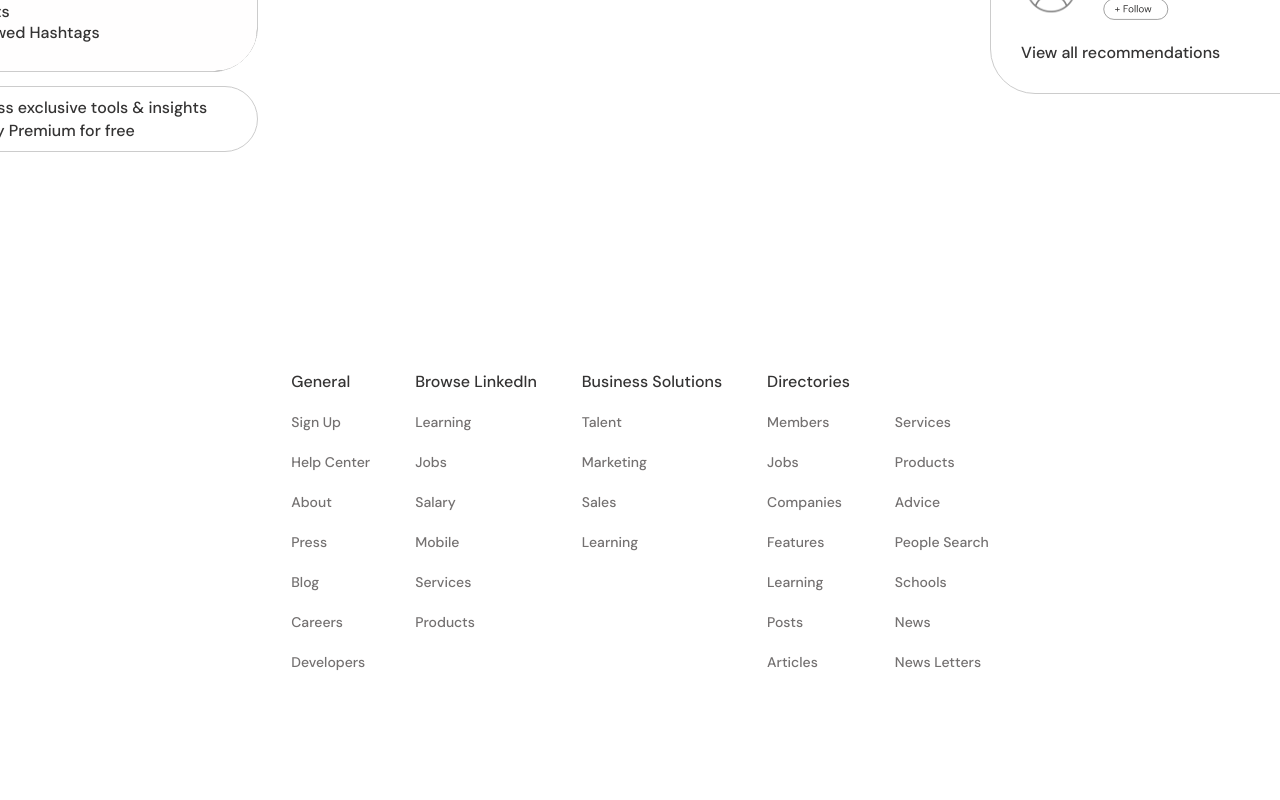
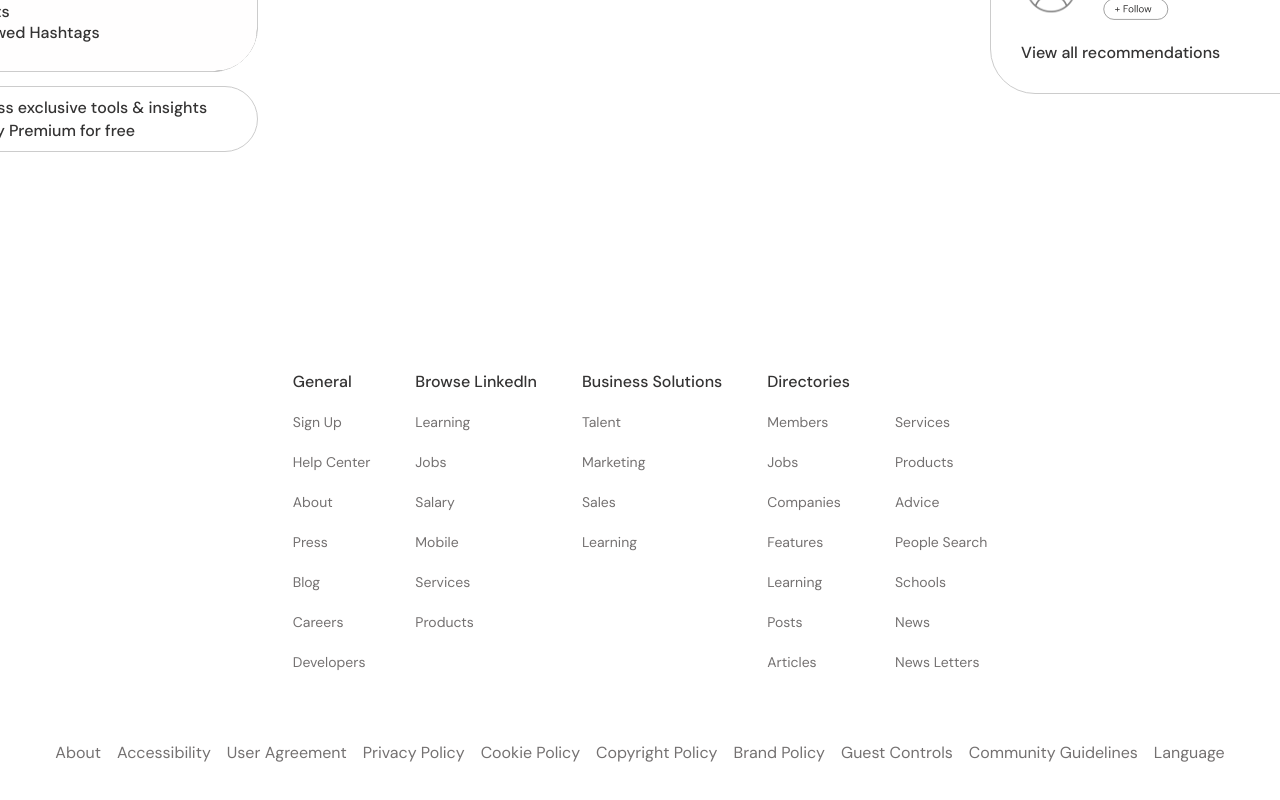
Before and after one commit to lizaakhm/linkedIn-clone, a React (Create React App) app: page / in a window 1280 px wide. Shown: the part 518-1318 px from the top of the page. Before the commit the page ends 1200 px from the top, so only its background shows below. Built offline with nearby package versions, Linux system fonts and the light colour scheme.

Commit message:
added-header-and-footer-to-the-main-page

```diff
--- a/src/Components/MainPage.js
+++ b/src/Components/MainPage.js
@@ -5,6 +5,7 @@
 import GlobalFooter from "./GlobalFooter";
 import NewsFeed from "./NewsFeed";
 import Header2 from "../Header2";
+import Footer from "../Footer";
 
 const MainPage = () => {
   return (
@@ -24,6 +25,7 @@
       </div>
       <div className="footer">
         <GlobalFooter />
+        <Footer />
       </div>
     </div>
   );
--- a/src/Components/Sidebar.css
+++ b/src/Components/Sidebar.css
@@ -40,6 +40,7 @@
     font-style: normal;
     font-weight: 500;
     line-height: normal;
+    cursor: pointer;
 }
 
 .dashboard_item_li {
@@ -51,6 +52,7 @@
     font-style: normal;
     font-weight: 500;
     line-height: normal;
+    cursor: pointer;
 }
 
 .dashboard_item {
--- a/src/Footer.jsx
+++ b/src/Footer.jsx
@@ -4,7 +4,7 @@
 
 function Footer () {
     return (
-        <footer>
+        <footer style={{margin: "60px 0 70px 0"}}>
          <ul className="footerul">
           <li>About</li>
           <li>Accessibility</li>
--- a/src/Header2.css
+++ b/src/Header2.css
@@ -1,10 +1,10 @@
-header{
+header {
   width: 100%;
   display: flex;
   justify-content: center;
 }
 
-.grayheader{
+.grayheader {
   width: 94%;
   display: flex;
   justify-content: space-around;
@@ -12,16 +12,26 @@
   background-color: #f2f2f2;
   height: 100px;
   border: none;
-    border-bottom-left-radius: 20px ;
-    border-bottom-right-radius: 20px ;
+  border-bottom-left-radius: 20px;
+  border-bottom-right-radius: 20px;
   padding: 0 2%;
 }
 
-.ovalimg{
+.ovalimg {
   width: 42px;
   height: 42px;
 }
 
-.linklogo{
+.linklogo {
   margin-right: 39%;
 }
+
+.footerul {
+  list-style: none;
+  display: flex;
+  justify-content: center;
+  gap: 1rem;
+  color: #747171;
+  font-weight: 400;
+  cursor: pointer;
+}
--- a/src/Header2.jsx
+++ b/src/Header2.jsx
@@ -1,7 +1,7 @@
 import React from "react";
 import './Header2.css';
-import Logo from './Images/Linkedinlogo.png'
-import Ovalpic from './Images/Ovalpic.png'
+import Logo from './Images/Linkedinlogo.png';
+import Ovalpic from './Images/Ovalpic.png';
 
 function Header2 () {
     return(
```
Lines whose indentation alone changed are shown as unchanged.
